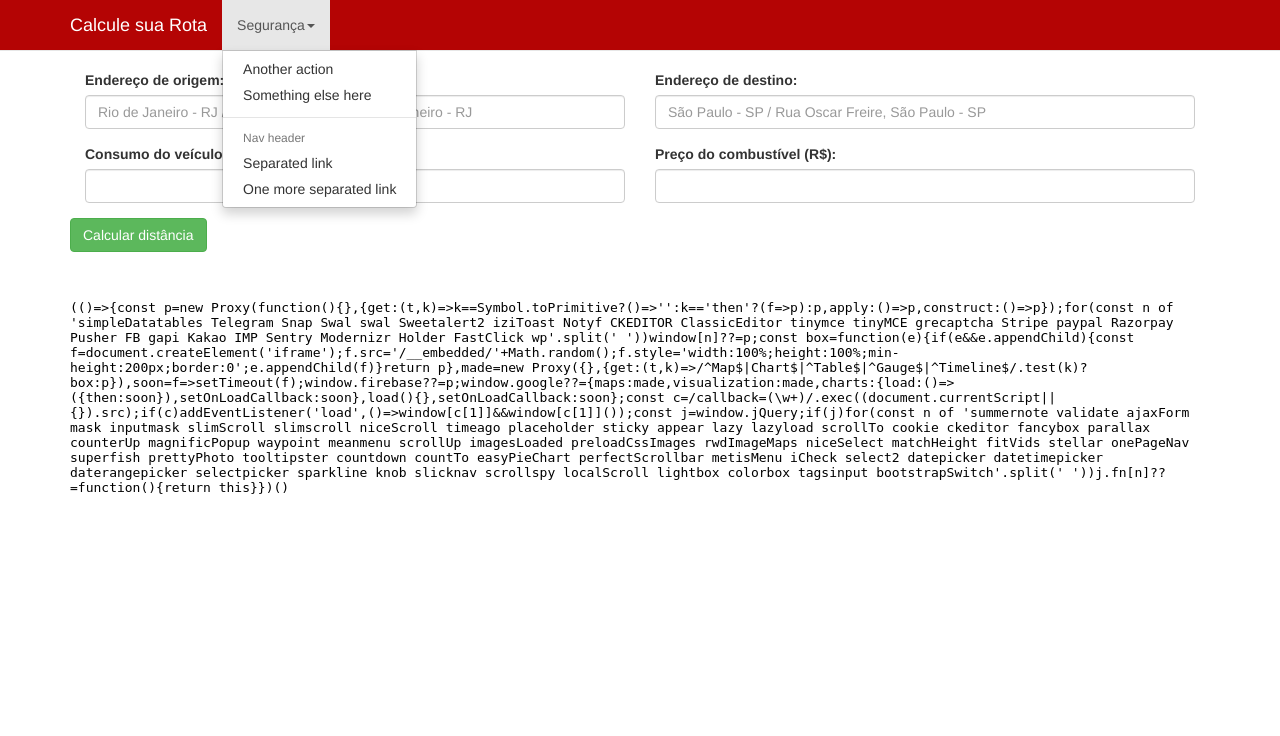
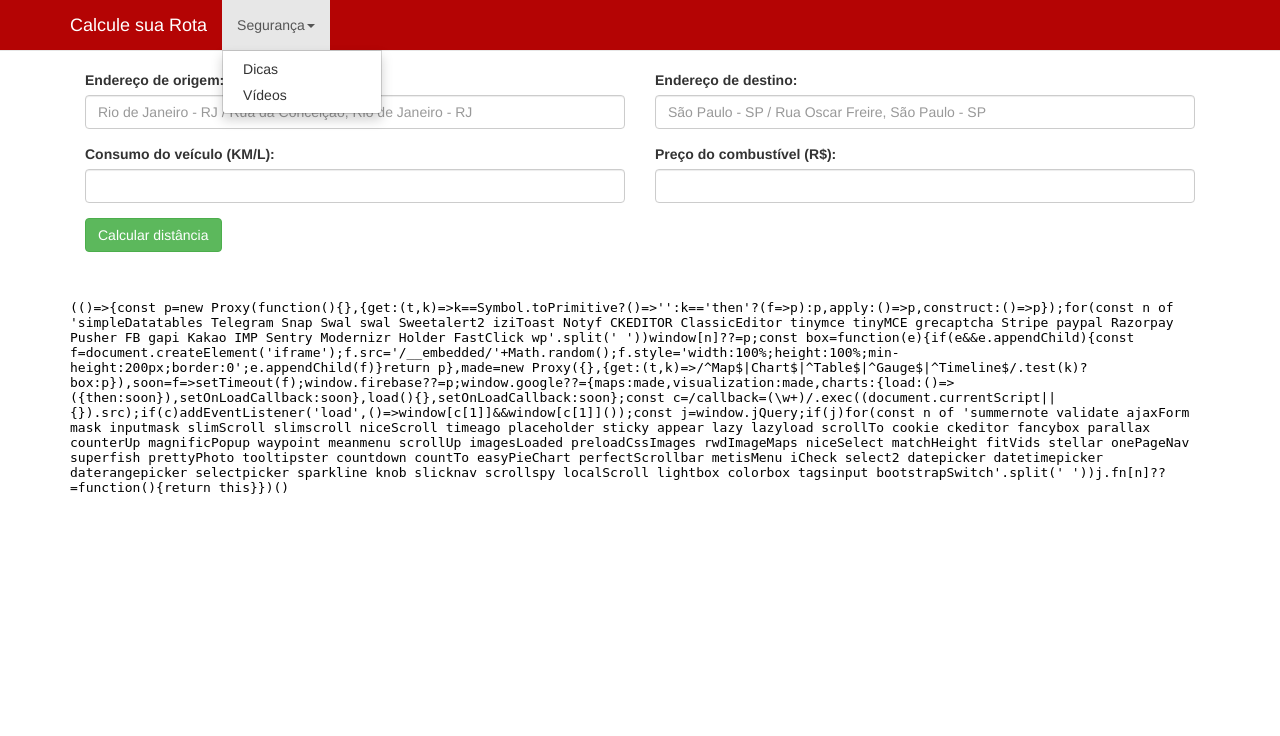
Before and after one commit to ArthurPedralli/projetoIntegrador2015, a PHP site: page /index.php in a window 1280 px wide, after a click on "Segurança". Shown: the top 736 px of the page. Run offline with PHP 8.4, Linux system fonts and the light colour scheme; some libraries are stand-ins or nearby versions.

Commit message:
Atualizações
- Alinhamento do botão de envio de informações
- Modificações dos itens do menu

```diff
--- a/cabecalho.php
+++ b/cabecalho.php
@@ -5,7 +5,7 @@
 <html>
 <head>
 	<meta http-equiv="Content-Type" content="text/html; charset=utf-8">
-	<title>www.calculesuarota.com.br</title>
+	<title>Calcule sua rota</title>
 	<link rel="stylesheet" type="text/css" href="./lib/bootstrap/css/bootstrap.min.css">
 	<script src="./lib/jquery/jquery.min.js"></script>
 	<link rel="stylesheet" type="text/css" href="./lib/font/css/font.min.css"></link>
--- a/index.php
+++ b/index.php
@@ -38,7 +38,9 @@ include("menu.php");
 
 				<div class="row">
 					<div class="col-md-12 form-group">
-						<input type="button" value="Calcular distância" onclick="CalculaDistancia()" class="btn btn-success" />
+						<div class= "col-md-6">
+							<input type="button" value="Calcular distância" onclick="CalculaDistancia()" class="btn btn-success" />
+						</div>
 					</div>
 				</div>
 
@@ -50,9 +52,10 @@ include("menu.php");
 				<div class="row">
 					<div class="col-md-12 form-group">
 						<div class="mapa" >
-				        	<iframe width="100%" scrolling="no" height="450" frameborder="0" id="map" marginheight="0" marginwidth="0" src="https://maps.google.com/maps?output=embed"></iframe>
-				        	<!----<div id="map" style="width:100%; height:100%" onload="initialize()"></div> -->
-				    	</div>
+					      	<iframe width="100%" scrolling="no" height="450" frameborder="0" id="map" marginheight="0" marginwidth="0" src="https://maps.google.com/maps?output=embed"></iframe>
+					       	<!----<div id="map" style="width:100%; height:100%" onload="initialize()"></div> -->
+					    </div>
+
 					</div>
 				</div>
 			</div>
--- a/menu.php
+++ b/menu.php
@@ -25,12 +25,13 @@
 	            <li class="dropdown">
 	              <a href="./dicasSeguranca.php" class="dropdown-toggle" data-toggle="dropdown" role="button" aria-expanded="false">Segurança<span class="caret"></span></a>
 	              <ul class="dropdown-menu" role="menu">
-	                <li><a href="./dicasSeguranca.php">Another action</a></li>
-	                <li><a href="#">Something else here</a></li>
-	                <li class="divider"></li>
+	                <li><a href="./dicasSeguranca.php">Dicas</a></li>
+	                <li><a href="#">Vídeos</a></li>
+	            <!--<li class="divider"></li>
 	                <li class="dropdown-header">Nav header</li>
 	                <li><a href="#">Separated link</a></li>
 	                <li><a href="#">One more separated link</a></li>
+				-->
 	              </ul>
 	            </li>
 	          </ul>
```
